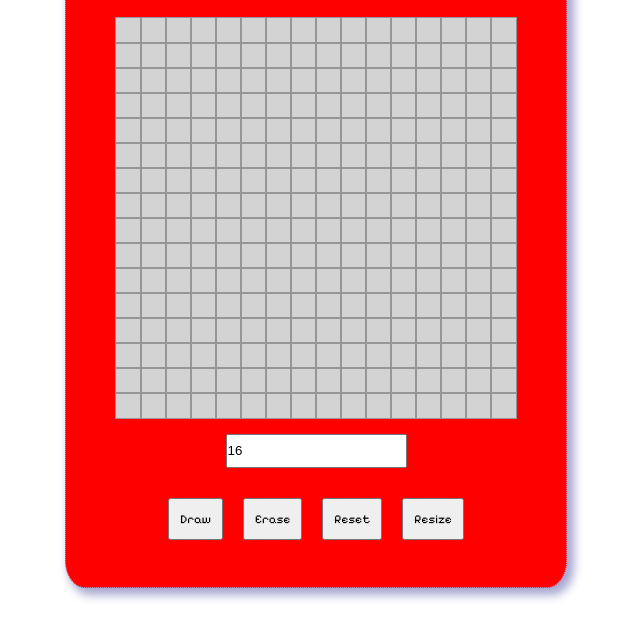
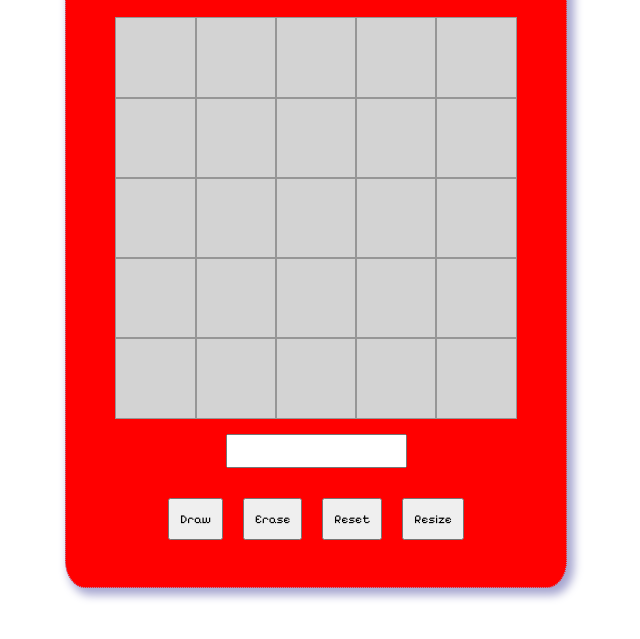
Before and after one commit to jttribiana/etch-a-sketch, a plain HTML site: page index.html in a window 1280 px wide. Both pictures are taken after a click on the button "Resize". Shown: the part 153-792 px from the top of the page, without its empty margins (324-964 px from the left). Drawn offline with Linux system fonts and the light colour scheme.

Commit message:
Resize grid button fix, project finish

```diff
--- a/index.html
+++ b/index.html
@@ -14,7 +14,7 @@
     <div id="main"></div>
     <h1>Etch-a-Sketch</h1>
     <div id="container"></div>
-    <div id="input"></div>
+    <div id="inputDiv"></div>
     <div id="buttons"></div>
 
 </body>
--- a/index.js
+++ b/index.js
@@ -2,16 +2,14 @@
 
 const mainContainer = document.getElementById('main');
 
-const input = document.createElement("input");
 
-const inputDiv = document.getElementById('input')
+const inputDiv = document.getElementById('inputDiv');
+let input = document.createElement("input");
 inputDiv.appendChild(input);
-
 
 inputDiv.style.marginTop = "15px";
 input.style.height = "30px";
 input.style.weight = "10px";
-input.value = 16;
 
 
 
@@ -22,7 +20,7 @@ const eraseBtn = document.createElement('button');
 const resetBtn = document.createElement('button');
 const resizeBtn = document.createElement("button");
 
-input.setAttribute("type", "number");
+input.setAttribute("type", "text");
 
 drawBtn.textContent = "Draw";
 drawBtn.style.padding = "10px";
@@ -56,39 +54,34 @@ mainContainer.appendChild(inputDiv);
 mainContainer.appendChild(buttons);
 
 
-
-/*
-
-changing the value of n
-
-input number > click resize button > change the value of n
-
-*/
-
-
 let n = 16;
-inputValue = input.value;
-
-
-resizeBtn.addEventListener('click', function resizeGrid (){
-    n = newN;
-    newN = inputValue;
-
-} )
 
 
 
-console.log(n);
-console.log(inputValue);
+resizeBtn.addEventListener('click', resizeGrid);
+
+function resizeGrid (){
+    let inputValue = Number(input.value);
+        const container = document.getElementById('container');
+        container.innerHTML = '';
+
+        if (inputValue > 100 || inputValue < 1 ){
+            n = 5;
+            alert ("Choose values between 1-100");
+        } else {n = inputValue}
+        createGrid ();
+}
 
 
         function createGrid (){
+
 
             const container = document.getElementById('container');
             const containerSize = 400;
             let itemSize = containerSize/n;
 
             for (let i = 0; i < n*n; i++){
+
                 const box = document.createElement('div');
                 box.className ="box";
                 container.appendChild(box);
@@ -113,26 +106,8 @@ function createGrid (){
                     box.style.backgroundColor = '';
 
                 } )
-
-
-
+        }
 
         }
-}
-
-
 
         createGrid ();
-
-
-/* new function
-
-let the n value = input box when clicked resised
-
-*/
-
-
-
-//1. create new n
-//2. rainbow color
-//3. fix ui
```
Lines whose indentation alone changed are shown as unchanged.
